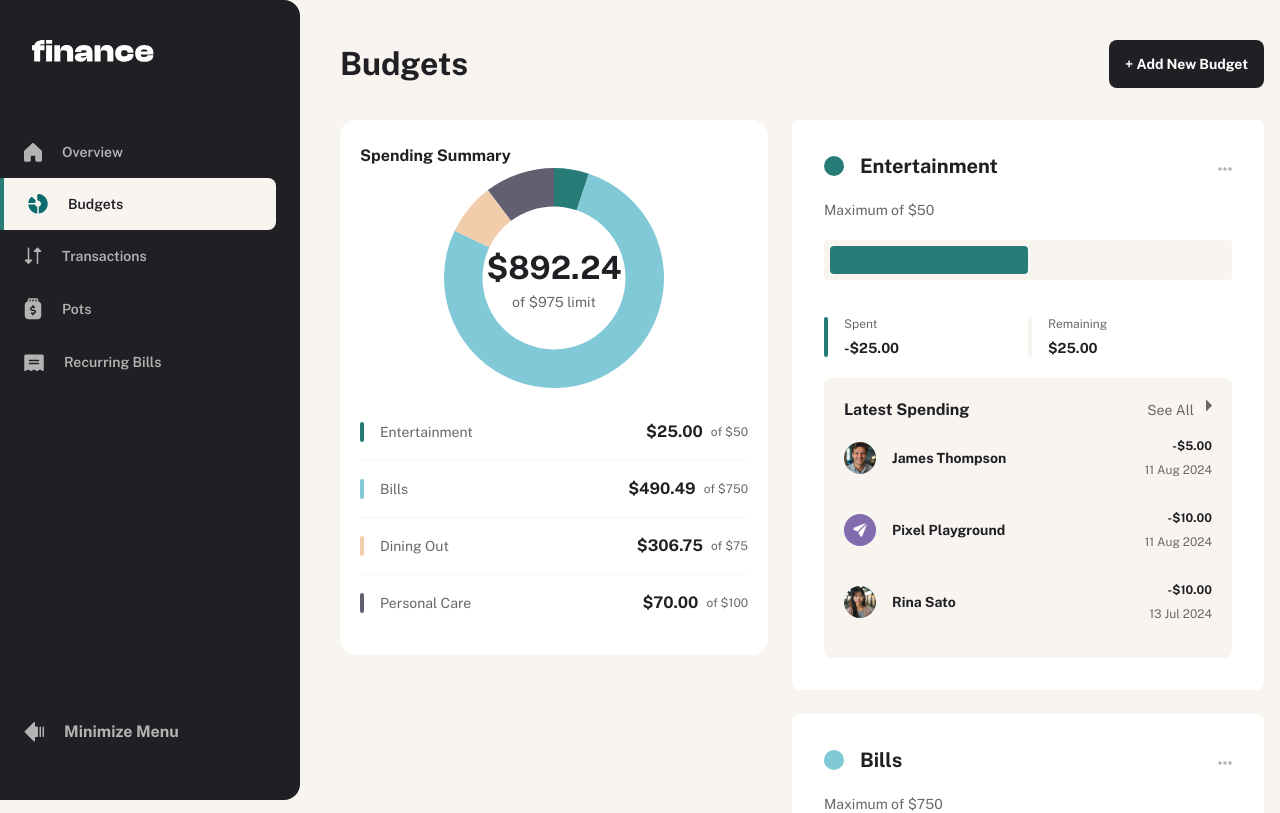
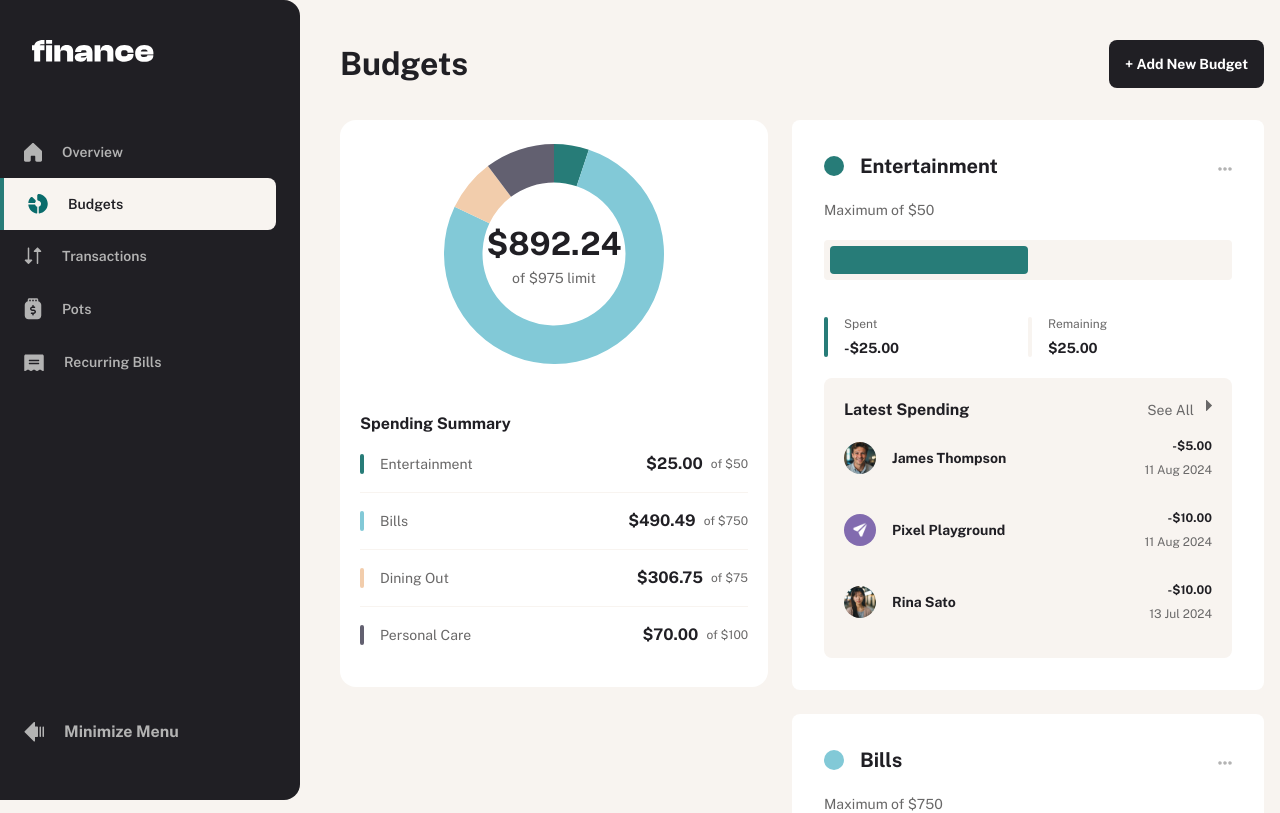
Before and after one commit to toriola998/Finance-app, a Vue app: page /budgets in a window 1280 px wide. Shown: the top 813 px of the page. Built offline with nearby package versions, Linux system fonts and the light colour scheme; what vue-awesome-paginate would draw is missing.

Commit message:
UPDATE: updated budget summary page

```diff
--- a/src/components/budget/BudgetSummary.vue
+++ b/src/components/budget/BudgetSummary.vue
@@ -1,8 +1,10 @@
 <template>
    <div class="bg-white px-5 py-6 rounded-2xl max-h-fit">
-      <p class="font-bold text-grey-900">Spending Summary</p>
+      <div class="gap-8 items-center md:grid grid-cols-2 xl:grid-cols-1">
          <BudgetsChart :totalMax="totalMax" :totalSpent="totalSpent" />
 
+         <div>
+            <p class="font-bold text-grey-900">Spending Summary</p>
             <div
                class="flex-items justify-between [&:not(:last-child)]:border-b border-beige-100 py-4"
                v-for="(item, index) in data.budgets"
@@ -18,10 +20,16 @@
 
                <p class="flex-items gap-x-2">
                   <span class="font-bold text-grey-900">{{
-               formatToDollar(Math.abs(getTotalAmountSpent(item.category)))
+                     formatToDollar(
+                        Math.abs(getTotalAmountSpent(item.category)),
+                     )
                   }}</span>
-            <span class="text-xs text-grey-500">of ${{ item.maximum }}</span>
+                  <span class="text-xs text-grey-500"
+                     >of ${{ item.maximum }}</span
+                  >
                </p>
+            </div>
+         </div>
       </div>
    </div>
 </template>
```
Lines whose indentation alone changed are shown as unchanged.
